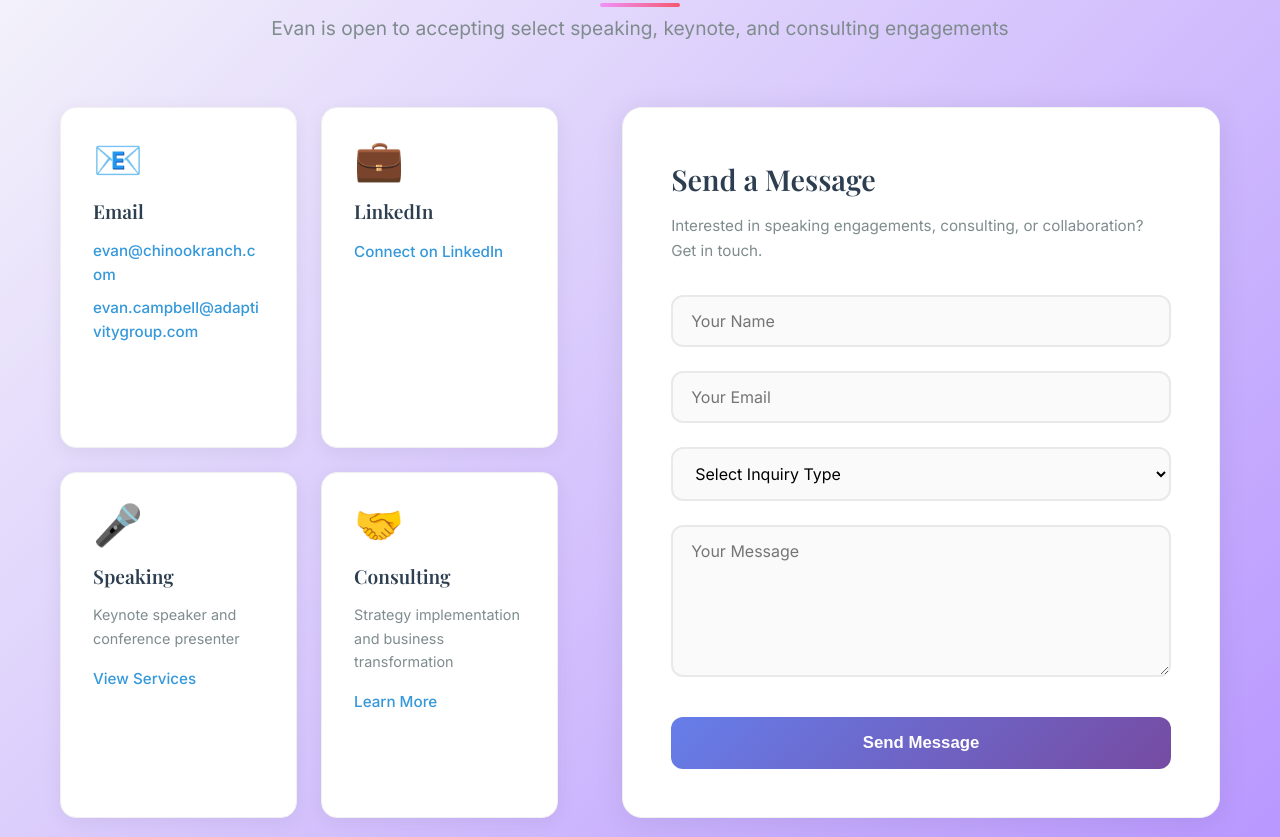
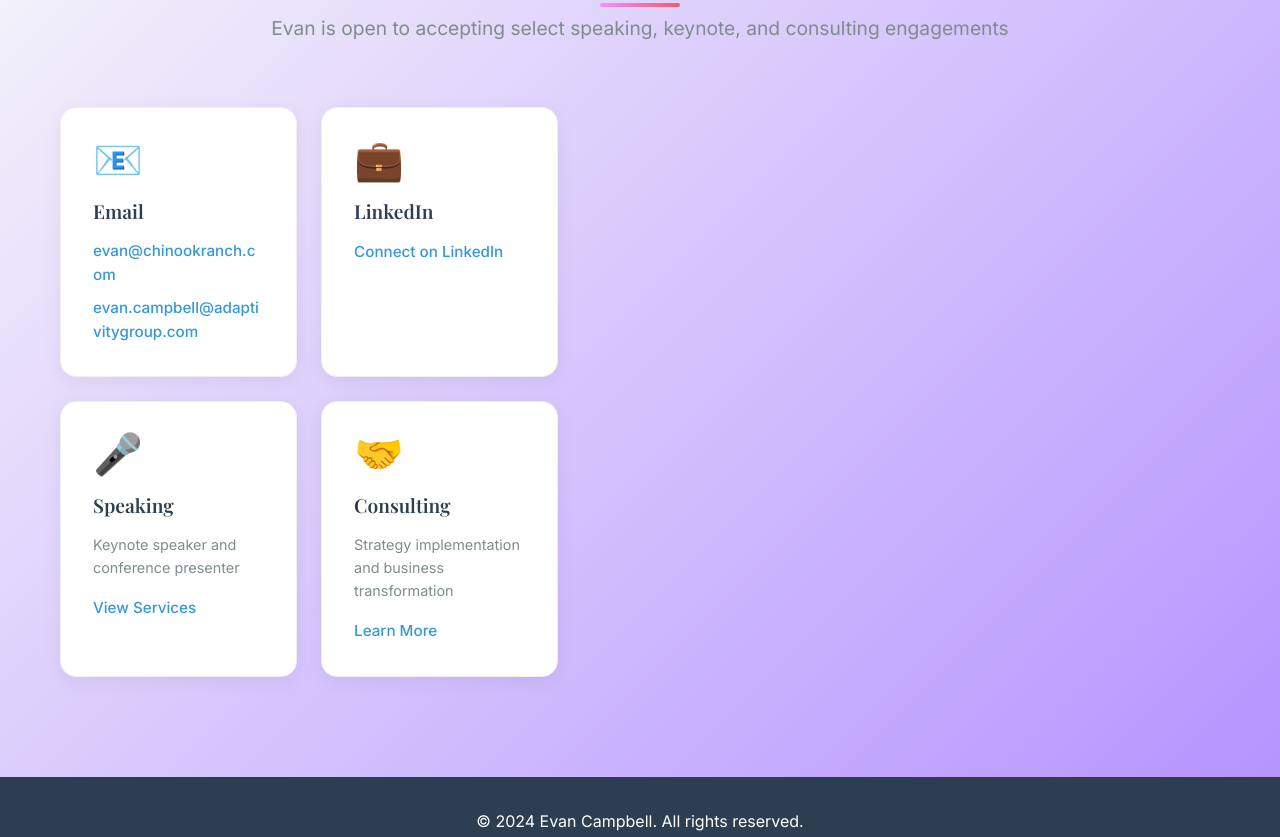
Before and after one commit to Hasanuzzaman-Joy/adapttowin, a plain HTML site: page author.html in a window 1280 px wide. Shown: the part 1493-2330 px from the top of the page. Drawn offline with nearby package versions, Linux system fonts and the light colour scheme.

Commit message:
Remove form from author page

```diff
--- a/author.html
+++ b/author.html
@@ -127,31 +127,6 @@
                         <a href="services.html" class="method-link">Learn More</a>
                     </div>
                 </div>
-
-                <form class="contact-engage-form" id="contact-form">
-                    <h3>Send a Message</h3>
-                    <p class="form-intro">Interested in speaking engagements, consulting, or collaboration? Get in touch.</p>
-                    <div class="form-group">
-                        <input type="text" id="name" placeholder="Your Name" required>
-                    </div>
-                    <div class="form-group">
-                        <input type="email" id="email" placeholder="Your Email" required>
-                    </div>
-                    <div class="form-group">
-                        <select id="inquiry-type" required>
-                            <option value="">Select Inquiry Type</option>
-                            <option value="speaking">Speaking Engagement</option>
-                            <option value="keynote">Keynote Speaking</option>
-                            <option value="consulting">Consulting Services</option>
-                            <option value="collaboration">Collaboration</option>
-                            <option value="other">Other</option>
-                        </select>
-                    </div>
-                    <div class="form-group">
-                        <textarea id="message" rows="6" placeholder="Your Message" required></textarea>
-                    </div>
-                    <button type="submit" class="submit-button">Send Message</button>
-                </form>
             </div>
         </div>
     </section>
```
